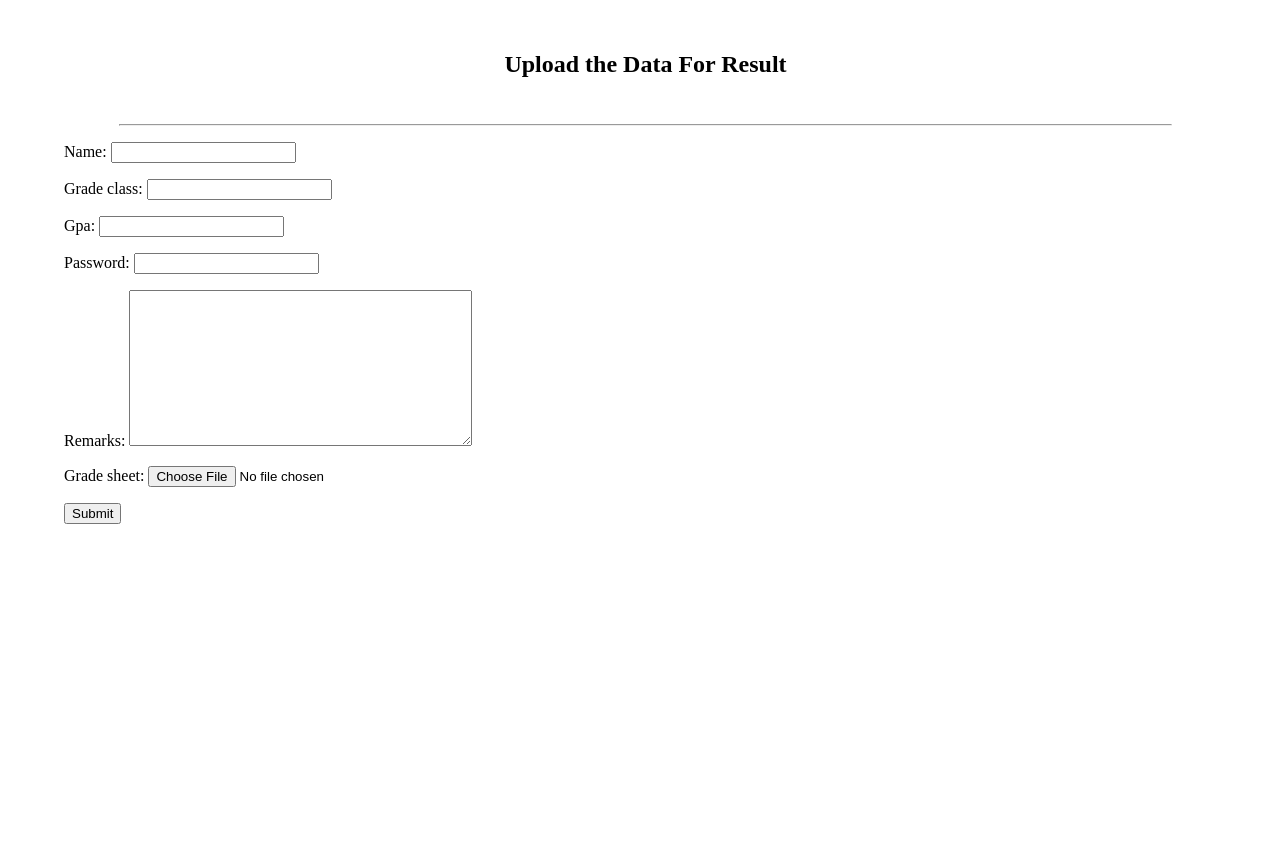
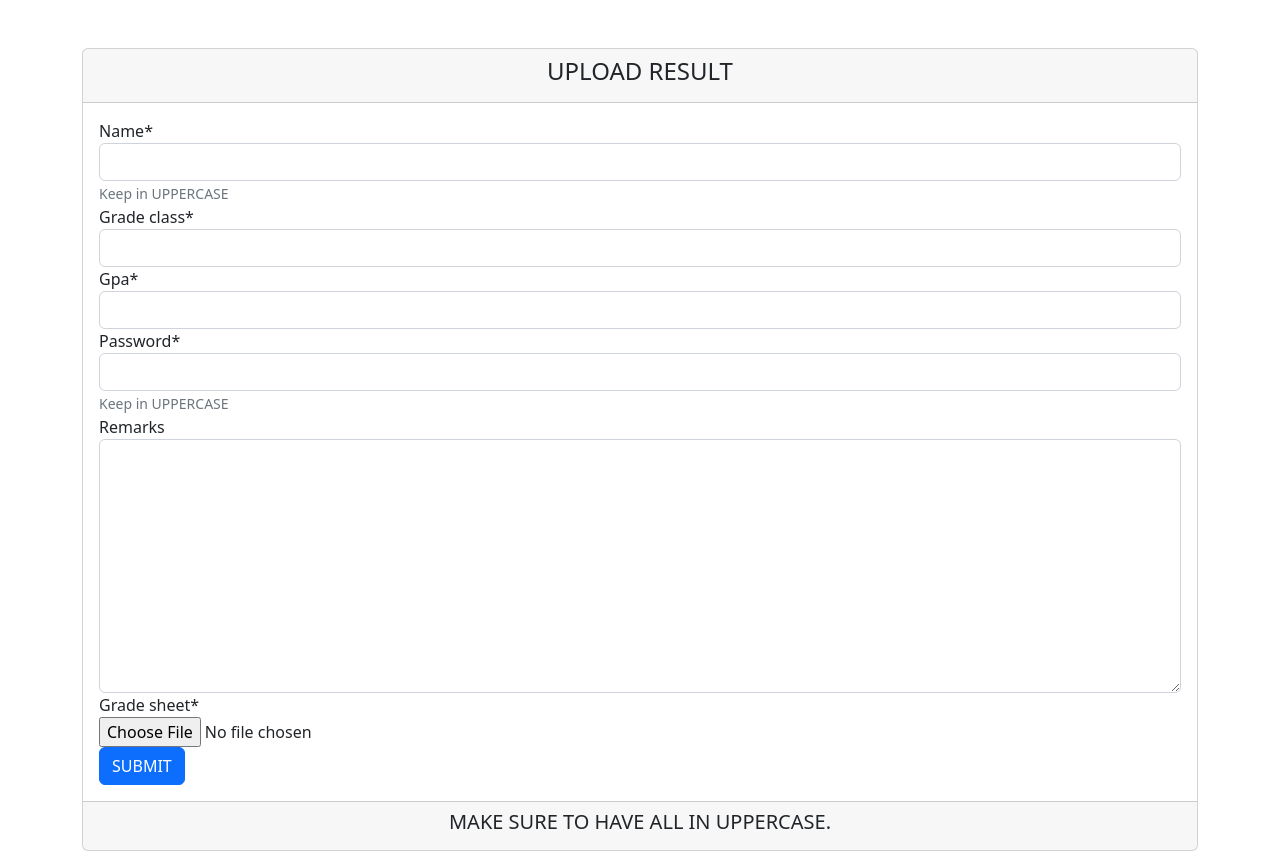
Before and after one commit to Prakalpit/DebhissSchoolResultApplication, a Django app: page /upload/ in a window 1280 px wide. Before the commit the page ends 524 px from the top, so only its background shows below. Run offline with Django 4.2, Linux system fonts and the light colour scheme; the visitor is signed in with stand-in values (Sample User, id 1); some libraries are stand-ins or nearby versions.

Commit message:
modified for better use and ease

```diff
--- a/DebhisResultFileBasedApp/settings.py
+++ b/DebhisResultFileBasedApp/settings.py
@@ -38,9 +38,9 @@ INSTALLED_APPS = [
     'django.contrib.messages',
     'django.contrib.staticfiles',
     'result',
-    # 'bootstrap5',
     'accounts',
     'import_export',
+    'crispy_forms',
 ]
 
 X_FRAME_OPTIONS = 'SAMEORIGIN'
@@ -136,5 +136,6 @@ MEDIA_ROOT = 'media'
 # add these at very bottom of settings.py
 LOGIN_REDIRECT_URL = '/'
 LOGOUT_REDIRECT_URL = '/'
+CRISPY_TEMPLATE_PACK = 'bootstrap4'
 
 DEFAULT_AUTO_FIELD = 'django.db.models.BigAutoField'
--- a/accounts/urls.py
+++ b/accounts/urls.py
@@ -3,7 +3,7 @@ from django.urls import path,include
 from .views import SignUpView
 
 urlpatterns = [
-    path('signup/', SignUpView.as_view(), name='signup'),
+    # path('signup/', SignUpView.as_view(), name='signup'),
     path('', include('django.contrib.auth.urls')),
 ]
 '''
--- a/result/models.py
+++ b/result/models.py
@@ -1,10 +1,10 @@
 from django.db import models
 
 class Result(models.Model):
-    name = models.CharField(max_length=700)
-    grade_class = models.CharField(max_length=2)
+    name = models.CharField(max_length=700, help_text="Keep in UPPERCASE")
+    grade_class = models.CharField(max_length=100)
     gpa = models.CharField(max_length=4)
-    password = models.CharField(max_length=100)
+    password = models.CharField(max_length=100,help_text="Keep in UPPERCASE")
     remarks = models.TextField(blank=True)
     grade_sheet = models.FileField(upload_to='result/')
 
--- a/result/views.py
+++ b/result/views.py
@@ -16,7 +16,7 @@ def home(request):
 
 def ResultPage(request):
     passw = request.POST.get('password')
-    passw = (passw.strip()).lower()
+    passw = (passw.strip()).upper()
     if Result.objects.filter(password=passw).exists():
         queryset = Result.objects.get(password=passw)
         context = {
--- a/templates/results/UploadResults.html
+++ b/templates/results/UploadResults.html
@@ -1,47 +1,48 @@
+{% load crispy_forms_tags %}
 <!DOCTYPE html>
 <html lang="en">
 <head>
     <meta charset="UTF-8">
+      <meta name="viewport" content="width=device-width, initial-scale=1.0">
+<link href="https://cdn.jsdelivr.net/npm/bootstrap@5.2.1/dist/css/bootstrap.min.css" rel="stylesheet" integrity="sha384-iYQeCzEYFbKjA/T2uDLTpkwGzCiq6soy8tYaI1GyVh/UjpbCx/TYkiZhlZB6+fzT" crossorigin="anonymous">
+
     <title>Upload Results</title>
-    <style>
-        .container{
-            margin-bottom: 9px;
-            margin-left: 33px;
-            margin-right: 22px;
-            padding: 23px;
-        }
-
-        h2{
-            text-align: center;
-        }
-
-        hr{
-                margin-right: 55px;
-                margin-left: 55px;
-        }
-
-    </style>
 </head>
 <body>
 
+{#    <form method="POST" enctype="multipart/form-data">#}
 
+<div class="container-lg">
 
-<div class="container">
+    <div class="card mt-5">
+        <div class="card-header text-center text-uppercase">
+            <h4>Upload Result</h4>
+        </div>
 
-<h2>
-    Upload the Data For Result
-</h2>
-
-    <br>
-    <hr>
-
+        <div class="card-body">
     <form method="POST" enctype="multipart/form-data">
         {% csrf_token %}
-        {{form.as_p}}
-        <button type="submit">Submit</button>
+{#        {% for field in form %}#}
+{#            <div class="mb-3">#}
+{#            <label class="form-label"> {{ field.label }}:</label><br>#}
+{#            {{ field}}#}
+{#            </div>#}
+{##}
+{#        {% endfor %}#}
+        {{ form | crispy }}
+        <input type="submit" value="Submit" class="btn btn-primary btn-block text-uppercase">
 
-</form>
+    </form>
+            </div>
+        <div class="card-footer text-center text-uppercase">
+            <h5>Make sure to have all in uppercase.</h5>
+        </div>
+    </div>
+
 </div>
+
+<!-- JavaScript Bundle with Popper -->
+<script src="https://cdn.jsdelivr.net/npm/bootstrap@5.2.1/dist/js/bootstrap.bundle.min.js" integrity="sha384-u1OknCvxWvY5kfmNBILK2hRnQC3Pr17a+RTT6rIHI7NnikvbZlHgTPOOmMi466C8" crossorigin="anonymous"></script>
 
 </body>
 </html>
--- a/templates/results/withheld-or-wrong.html
+++ b/templates/results/withheld-or-wrong.html
@@ -6,9 +6,9 @@
     <meta name="viewport"
           content="width=device-width, user-scalable=no, initial-scale=1.0, maximum-scale=1.0, minimum-scale=1.0">
     <meta http-equiv="X-UA-Compatible" content="ie=edge">
-    <title>Nah Boy not getting it</title>
+    <title>Error Occurred !!!</title>
 </head>
 <body>
-            Sorry, That was not it, You probably entered wrong password or you have not payed your fees in time
+            Sorry, That was not it, You probably entered wrong password or you have dues to pay
 </body>
 </html>
```
Also changed, not shown: accounts/templates/registration/login.html (+21 -38 lines), result/forms.py (+8 -0 lines), templates/results/view-results.html (+2 -28 lines).
